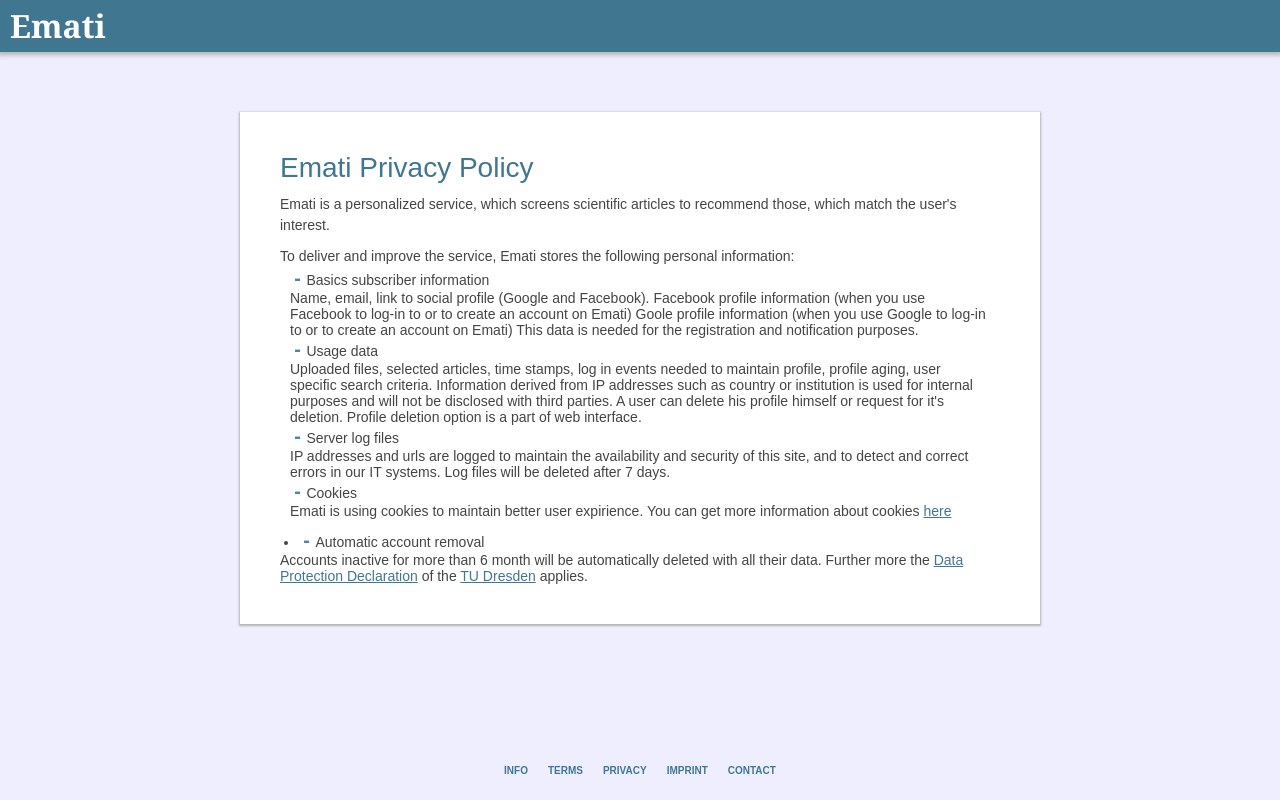
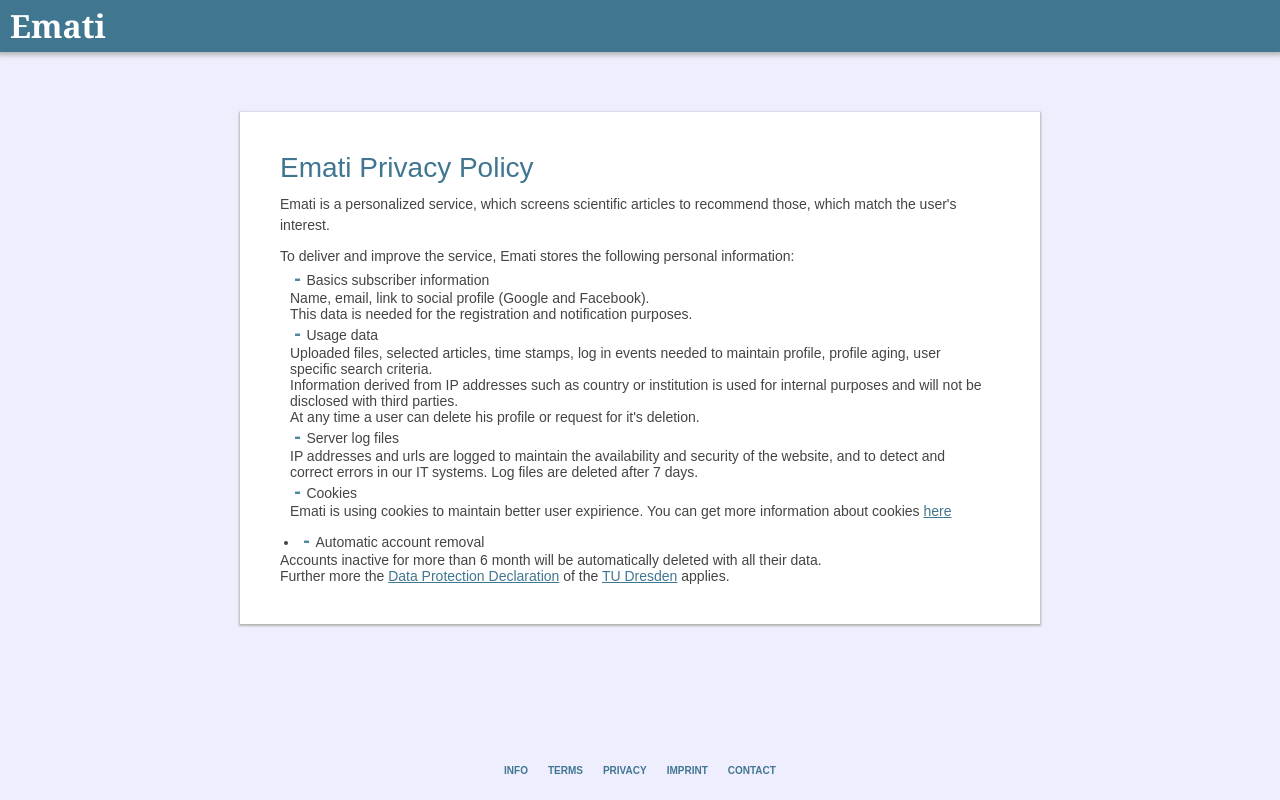
Before and after one commit to bioinfcollab/emati, a Django app: template templates/website/privacy.html in a window 1280 px wide. Run offline with Django 3.2, Linux system fonts and the light colour scheme; the template is opened without the code that fills it, so the values that code supplies are empty; parts of the project's set-up code (start-up, migrations or seed data) failed here and were passed over; some libraries are stand-ins or nearby versions.

Commit message:
Align text of privacy.html

```diff
--- a/templates/website/privacy.html
+++ b/templates/website/privacy.html
@@ -18,22 +18,19 @@ The complete list of terms and conditions.
     information:
     <ul>
             <li>Basics subscriber information</li>
-            Name, email, link to social profile (Google and Facebook).
-            Facebook profile information (when you use Facebook to log-in to or to create an account on Emati)
-            Goole profile information (when you use Google to log-in to or to create an account on Emati)
-            This data is needed for the registration and notification purposes.
+            Name, email, link to social profile (Google and Facebook).<br>
+            This data is needed for the registration and notification purposes.<br>
 
             <li>Usage data</li>
             Uploaded files, selected articles, time stamps, log in events needed
-            to maintain profile, profile aging, user specific search criteria.
+            to maintain profile, profile aging, user specific search criteria.<br>
             Information derived from IP addresses such as country or institution
-            is used for internal purposes and will not be disclosed with third parties.
-            A user can delete his profile himself or request for it's deletion.
-            Profile deletion option is a part of web interface.
+            is used for internal purposes and will not be disclosed with third parties.<br>
+            At any time a user can delete his profile or request for it's deletion.
 
             <li>Server log files</li>
-            IP addresses and urls are logged to maintain the availability and security of this site,
-            and to detect and correct errors in our IT systems. Log files will be deleted after 7 days.
+            IP addresses and urls are logged to maintain the availability and security of the website,
+            and to detect and correct errors in our IT systems. Log files are deleted after 7 days.<br>
 
             <li>Cookies</li>
             Emati is using cookies to maintain better user expirience. You can get more information
@@ -41,7 +38,7 @@ The complete list of terms and conditions.
     </ul>
 
     <li>Automatic account removal</li>
-    Accounts inactive for more than 6 month will be automatically deleted with all their data.
+    Accounts inactive for more than 6 month will be automatically deleted with all their data.<br>
 
     Further more the <a href="https://tu-dresden.de/impressum#ck_datenschutz">Data Protection Declaration</a> of the <a href="https://tu-dresden.de/">TU Dresden</a> applies.
     {% endwith %}
```
